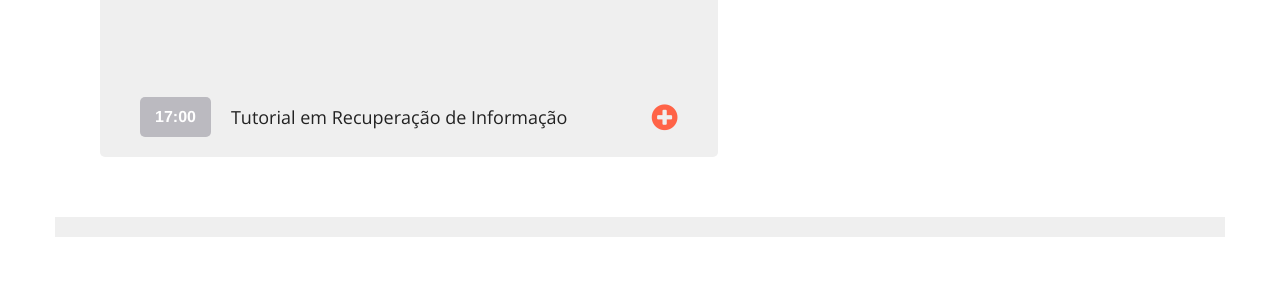
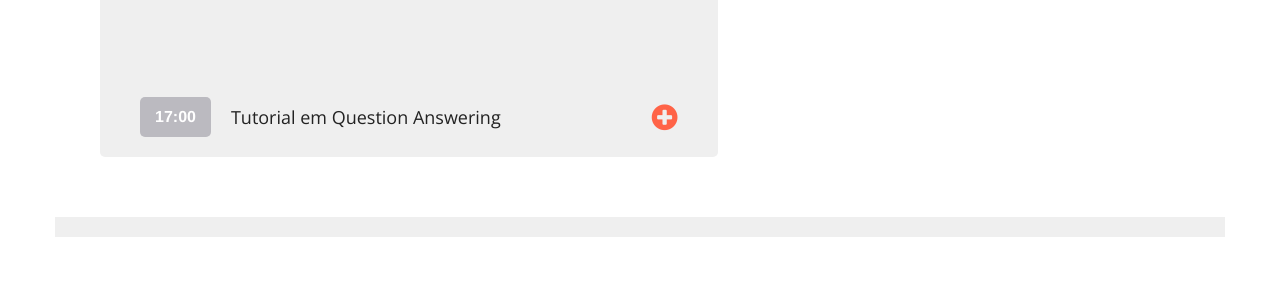
Before and after one commit to bianca-pereira/compsem.github.io, a Jekyll site: the page built from index.html, in a window 1280 px wide and 900 px high, scrolled down 2159 px. Shown: the part 155-451 px from the top of the window. Built offline with Jekyll 4.4.1, drawn with Linux system fonts in a browser that asks for light colours; nearby versions of some CDN libraries; some web fonts are replaced; library files that are not in the unit come from our copies.

Commit message:
Including speaker pictures and changing tutorial name

```diff
--- a/_layouts/default.html
+++ b/_layouts/default.html
@@ -206,11 +206,11 @@
 				    <li class="accordion">
 					<a class="accordion-heading">
 					    <time>17:00</time>
-					    <h4 class="accordion-title">Tutorial em Recuperação de Informação</h4>
+					    <h4 class="accordion-title">Tutorial em Question Answering</h4>
 					    <span class="fa fa-plus-circle pull-right"></span>
 					</a>
 					<div class="accordion-body" style="display: none;">
-					    O tutorial em Recuperação de Informação é voltado para iniciantes. Mais informações em breve.
+					    O tutorial em Question Answering é voltado para iniciantes. Mais informações em breve.
 					</div>
 				    </li>
 				</ul>
@@ -370,7 +370,7 @@
 		    <div class="speaker">
 			<div class="speaker-info">
 			    <div class="speaker-photo">
-				<img src="images/speakers/no_pic.gif" alt="Ícaro">
+				<img src="images/speakers/icaro.png" alt="Ícaro">
 			    </div>
 			    <div class="speaker-contacts">
 				<!--<a href="#" class="contact pull-left fa fa-linkedin"></a>-->
@@ -385,7 +385,7 @@
 		    <div class="speaker">
 			<div class="speaker-info">
 			    <div class="speaker-photo">
-				<img src="images/speakers/no_pic_w.png" alt="Karin Breitman">
+				<img src="images/speakers/karin.jpg" alt="Karin Breitman">
 			    </div>
 			    <div class="speaker-contacts">
 				<!--<a href="#" class="contact pull-left fa fa-linkedin"></a>-->
@@ -462,7 +462,7 @@
 		    <div class="speaker">
 			<div class="speaker-info">
 			    <div class="speaker-photo">
-				<img src="images/speakers/no_pic.gif" alt="Sérgio Serra">
+				<img src="images/speakers/sergio.jpeg" alt="Sérgio Serra">
 			    </div>
 			    <div class="speaker-contacts">
 				<!--<a href="#" class="contact pull-left fa fa-linkedin"></a>-->
```
Also changed, not shown: images/speakers/icaro.png (added), images/speakers/karin.jpg (added), images/speakers/sergio.jpeg (added).
